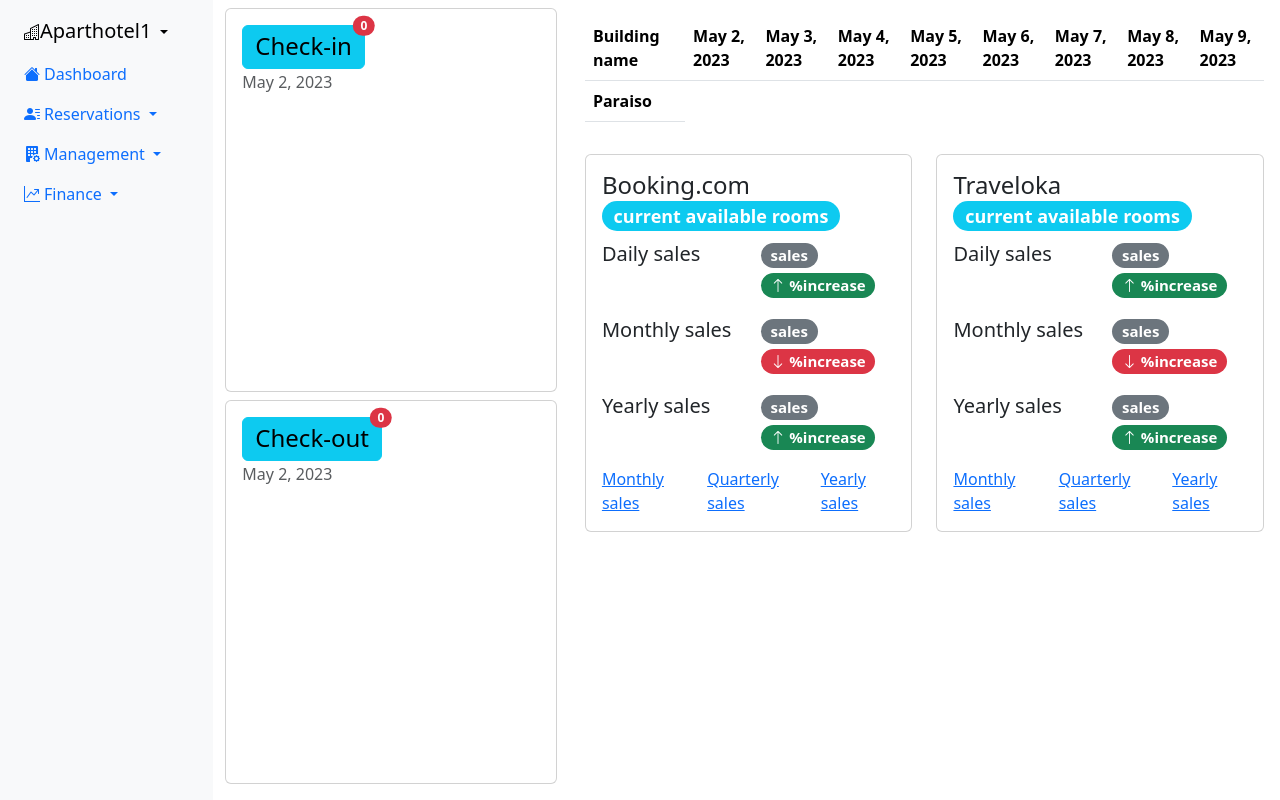
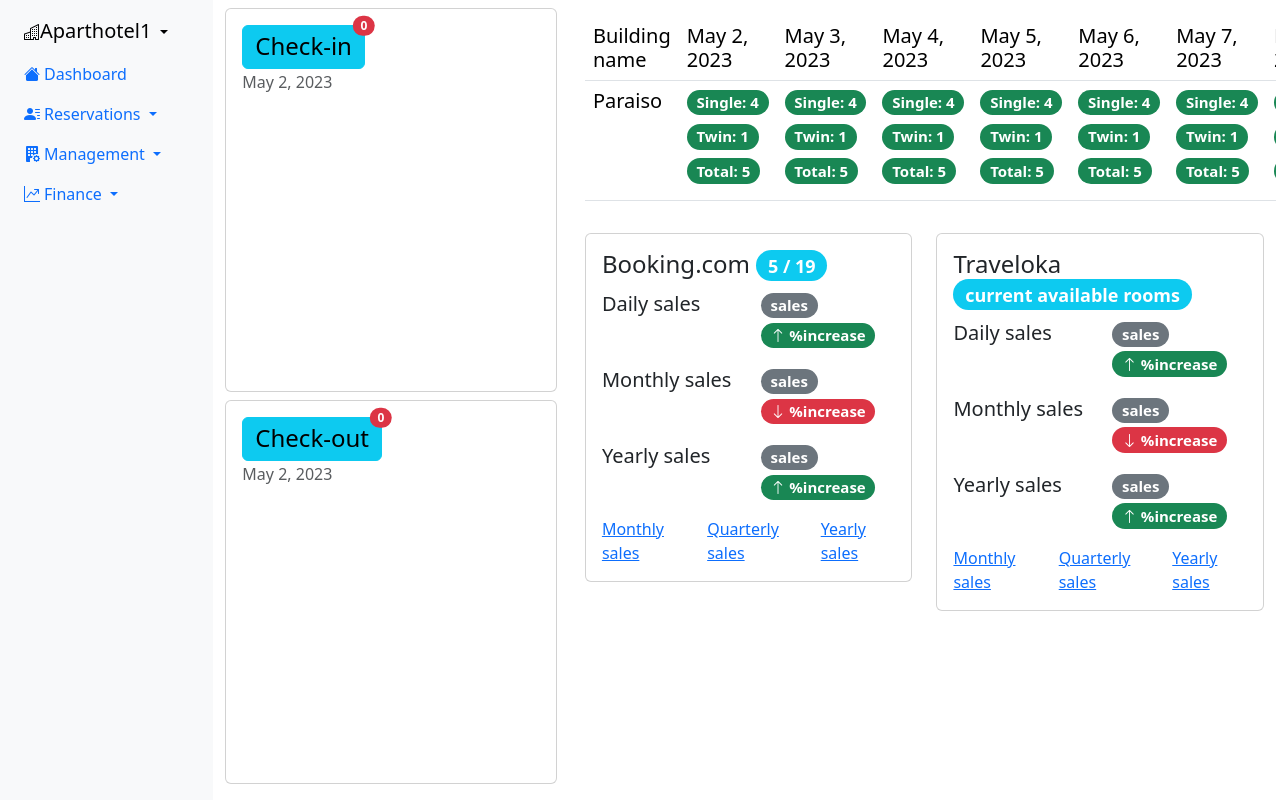
Before and after one commit to UP2002099/Property-Management-System, a Django app: page /website/ in a window 1280 px wide. Run offline with Django 5.2, Linux system fonts and the light colour scheme; data comes from the database, SQL or seed files in the repository; lists and menus that the app fills with data are empty; some libraries are stand-ins or nearby versions.

Commit message:
QoL update for index - room availability

```diff
--- a/website/static/website/style.css
+++ b/website/static/website/style.css
@@ -82,4 +82,7 @@ hr {
     background-image: none;
 }
 
+.first {
+    color: #0dcaf0;
+}
 /* reservations */
--- a/website/templates/website/index.html
+++ b/website/templates/website/index.html
@@ -147,21 +147,65 @@
                 <table class="table">
                     <thead>
                         <tr>
-                            <th scope="col">Building name</th>
-                            {% for date in weeklyDates %}
-                                <th scope="col">{{ date }}</th>
+                            <th scope="col" class="card-title h5">Building name</th>
+                            {% for date, _ in availableRooms.items %}
+                                {% if date == currentDate %}
+                                    <th scope="col" class="first h5">{{ date }}</th>
+                                {% else %}
+                                    <th scope="col" class="h5">{{ date }}</th>
+                                {% endif %}
                             {% endfor %}
                         </tr>
                     </thead>
                     <tbody>
                         <tr>
-                            <th scope="row">Paraiso</th>
-                            {% for date in weeklyDates %}
-                                {% for availability in roomAvailability %}
-                                    {% if availability.date == date %}
-                                        <td>{{ availability.roomType }} {{ availability.count }}</td>
+                            <th scope="row" class="h5">Paraiso</th>
+                            {% for _, data in availableRooms.items %}
+                                <td>
+
+                                    {% if data.single == 0 %}
+                                    <h5>
+                                        <span class="badge rounded-pill bg-danger larger">
+                                            Single: {{ data.single }}
+                                        </span>
+                                    </h5>
+                                    {% else %}
+                                    <h5>
+                                        <span class="badge rounded-pill bg-success">
+                                            Single: {{ data.single }}
+                                        </span>
+                                    </h5>
                                     {% endif %}
-                                {% endfor %}
+
+                                    {% if data.twin == 0 %}
+                                    <h5>
+                                        <span class="badge rounded-pill bg-danger">
+                                            Twin: {{ data.twin }}
+                                        </span>
+                                    </h5>
+                                    {% else %}
+                                    <h5>
+                                        <span class="badge rounded-pill bg-success">
+                                            Twin: {{ data.twin }}
+                                        </span>
+                                    </h5>
+                                    {% endif %}
+
+                                    {% if data.total == 0 %}
+                                    <h5>
+                                        <span class="badge rounded-pill bg-danger">
+                                            Total: {{ data.total }}
+                                        </span>
+                                    </h5>
+                                    {% else %}
+                                    <h5>
+                                        <span class="badge rounded-pill bg-success">
+                                            Total: {{ data.total }}
+                                        </span>
+                                    </h5>
+                                    {% endif %}
+
+                                </td>
                             {% endfor %}
                         </tr>
                     </tbody>
@@ -178,7 +222,11 @@
                         <div class="row">
                             <div class="col">
                                 <div class="row">
-                                    <h4 class="card-title">Booking.com <span class="badge rounded-pill bg-info">current available rooms</span></h4>
+                                    <h4 class="card-title">Booking.com
+                                        <span class="badge rounded-pill bg-info">
+                                            {{ currentTotal }} / 19
+                                        </span>
+                                    </h4>
                                 </div>
                             </div>
                         </div>
--- a/website/views.py
+++ b/website/views.py
@@ -8,15 +8,6 @@ from .forms import *
 def getTodayDate():
     currentDate = datetime.now().date()
     return currentDate
-
-# get a week's worth of dates and the current date
-def getWeekDates():
-    weeklyDates = []
-    for i in range(0, 8):
-        if i <= 8:
-            newDate = getTodayDate() + timedelta(days=i)
-            weeklyDates.append(newDate)
-    return weeklyDates
 
 def threeMonthDates():
     allReservationDates = []
@@ -95,7 +86,7 @@ def getReservations(option):
         return todayCheckOut
 
 # note: NO WALKIN RESERVATION AS WALKINS REQUIRE AN AVAILABLE ROOM TO BE ABLE TO MAKE A RESERVATION!!!!!!!!
-def availableRooms():
+def availableRooms(option):
     today = getTodayDate()
 
     # get all reservations that have checkindate greater or equal to today
@@ -116,8 +107,9 @@ def availableRooms():
             noAssignedRooms |= bookingcomReservations.objects.filter(pk=reservation.pk) # add to the queryset
 
     # Loop through each day of the week
-    for i in range(7):
+    for i in range(8):
         day = today + timedelta(days=i)
+        print(day)
         checkInToday = noAssignedRooms.filter(checkInDate=day)
         checkOutToday = allReservations.filter(checkOutDate=day)
 
@@ -138,12 +130,14 @@ def availableRooms():
                 currentTwin -= r.numTwin
 
             # append to dictionary
-            totalAvailable = currentSingle + currentTwin
             roomTypePerDay[day] = {
-                'Single Bed Room': currentSingle,
-                'Twin Bed Room': currentTwin,
-                'Total Available Rooms': totalAvailable
+                'single': currentSingle,
+                'twin': currentTwin,
+                'total': currentSingle + currentTwin
             }
+
+            currentTotal = currentSingle + currentTwin
+
         else:
             # If a reservation has the checkOutDate equal to today increase room count accordingly
             for r in allReservations:
@@ -159,11 +153,15 @@ def availableRooms():
 
             # Store the number of rooms per type for today
             roomTypePerDay[day] = {
-                'Single Bed Room': currentSingle,
-                'Twin Bed Room': currentTwin,
-                'Total Available Rooms': currentSingle + currentTwin
+                'single': currentSingle,
+                'twin': currentTwin,
+                'total': currentSingle + currentTwin
             }
-    return roomTypePerDay
+
+    if option == 'weekly':
+        return roomTypePerDay
+    elif option == 'currentTotal':
+        return currentTotal
 
 # WEBSITE TEMPLATE VIEWS
 
@@ -180,10 +178,10 @@ def index(request):
 
     context = {
         'currentDate': getTodayDate(),
-        'weeklyDates': getWeekDates(),
         'todayCheckIn': getReservations('todayCheckIn'),
         'todayCheckOut': getReservations('todayCheckOut'),
-        'availableRooms': availableRooms(),
+        'availableRooms': availableRooms('weekly'),
+        'currentTotal': availableRooms('currentTotal'),
         'numCheckIn': numCheckIn,
         'numCheckOut': numCheckOut,
     }
@@ -342,11 +340,11 @@ def editQuotaConditions(request):
             'rooms': []
         }
         for room in rooms:
-            room_data = {
+            roomData = {
                 'room_num': room.roomNum,
                 'room_price': roomType.roomPrice
             }
-            roomTypeData['rooms'].append(room_data)
+            roomTypeData['rooms'].append(roomData)
         data.append(roomTypeData)
 
     if request.method == 'POST':
@@ -373,7 +371,6 @@ def allReservations(request):
 
     context = {
         'currentDate': getTodayDate(),
-        'weeklyDates': getWeekDates(),
         'threeMonthDates': threeMonthDates(),
         'threeMonthIn':getReservations('checkIn'),
         'threeMonthOut':getReservations('checkOut'),
```
Also changed, not shown: website/templates/website/allReservations.html (+6 -2 lines).
